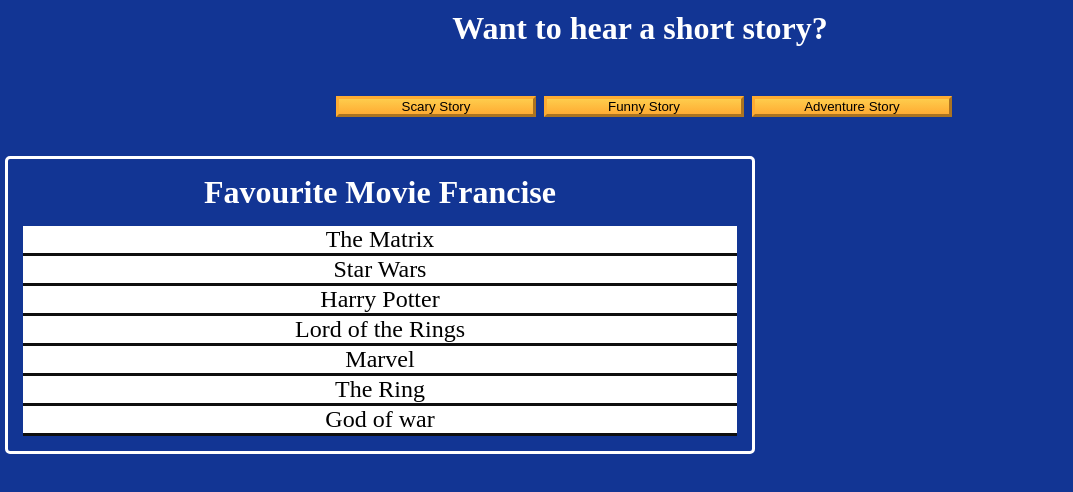
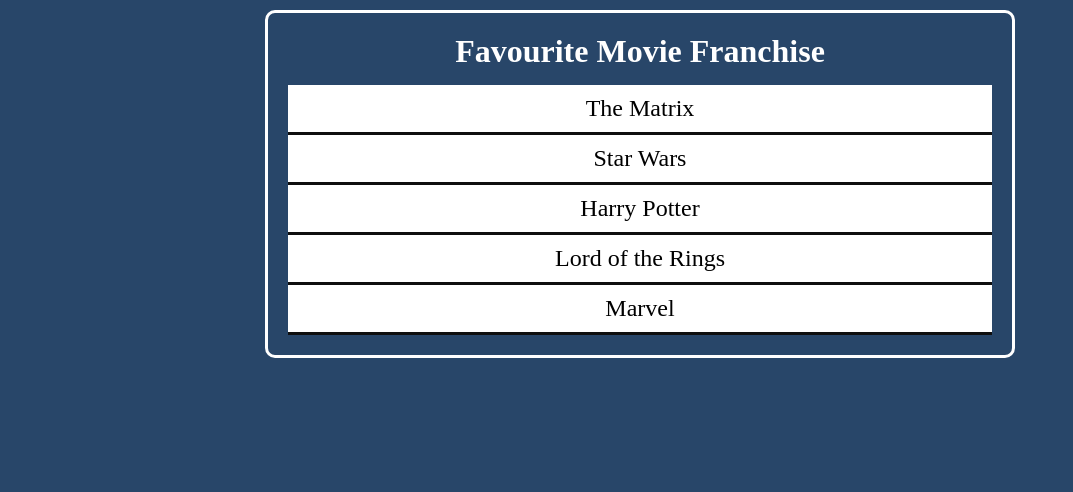
Before and after one commit to LevonHill/freecodecampstuff, a plain HTML site: page DOM-Apps/index.html in a window 1280 px wide. Shown: the whole page, without its empty margins (0-1073 px from the left). Drawn offline with Linux system fonts and the light colour scheme.

Commit message:
folloowing dom tutorial

```diff
--- /dev/null
+++ b/DOM-Apps/event.css
@@ -0,0 +1,40 @@
+:root{
+    --primary-color: #113552;
+    --border-color: #fff;
+}
+
+
+body{
+   background-color: #365a77;
+   margin: 5px;
+}
+.title{
+    text-align: center;
+    margin-top: 5px;
+}
+.box{
+    display: flex;
+    flex-direction: row;
+    gap:5px;
+
+}
+.container{
+    color: #fff;
+    height: 350px;
+    margin: 20px;
+    width:300px;
+    display:flex ;
+    flex-direction: column;
+    justify-content: center;
+    align-items: center;
+
+    border: 2px solid #fff;
+    border-radius: 10px;
+}
+.container button{
+
+    border: 10px;
+    border-radius: 10px;
+    padding: 10px;
+    margin: 10px;
+}
--- a/DOM-Apps/index.css
+++ b/DOM-Apps/index.css
@@ -7,7 +7,7 @@
 }
 
 :root {
-    --dark-grey: #123594;
+    --dark-grey:#284669;
     --black: #000;
     --white: #fff;
     --golden-yellow: #fecc4c;
@@ -18,7 +18,11 @@
 }
 
 body {
-    background-color: var(--dark-grey);
+    margin: 5px;
+    display: flex;
+    flex-direction: column;
+    align-items: center;
+    background: var(--dark-grey);
     color: var(--white);
 }
 
@@ -33,11 +37,12 @@ h1 {
 
 .container{
     width: 750px;
-    padding: 5px;
+    padding: 10px;
     margin: 5px;
     border: 3px solid #fff;
-    border-radius: 5px;
+    border-radius: 10px;
 }
+
 
 .container div{
     background-color: #fff;
@@ -51,6 +56,7 @@ margin: 10px;
 
 }
 .container li{
+    padding: 10px;
     background-color: #fff;
     color: #000;
 }
--- a/DOM-Apps/index.html
+++ b/DOM-Apps/index.html
@@ -9,17 +9,9 @@
     <title>Domipulation Page</title>
   </head>
   <body>
-    <h1>Want to hear a short story?</h1>
-    <main class="story-container">
-      <div class="btn-container">
-        <p id="result"></p>
-        <button id="scary-btn" class="btn">Scary Story</button>
-        <button id="funny-btn" class="btn">Funny Story</button>
-        <button id="adventure-btn" class="btn">Adventure Story</button>
-      </div>
-    </main>
+
     <div class="container">
-      <h1 id="main-heading">Favourite Movie Francise</h1>
+      <h1 id="main-heading">Favourite Movie Franchise</h1>
       <ul>
         <li class="list-item divider">The Matrix</li>
         <li class="list-item divider">Star Wars</li>
--- a/DOM-Apps/index.js
+++ b/DOM-Apps/index.js
@@ -44,15 +44,15 @@
 
 //creating elements
 
-const ul = document.querySelector("ul");
+//const ul = document.querySelector("ul");
 
-const li = document.createElement('li');
+//const li = document.createElement('li');
 
 //ADDING ELEMENTS need to append first
-ul.append(li)
+//ul.append(li)
 
 //modify the text can use innertext use this , textcontent, and innerhtml
-li.innerText = "The Ring";
+//li.innerText = "The Ring";
 
 
 
@@ -62,16 +62,25 @@ li.innerText = "The Ring";
 //const title = document.querySelector('#main-heading');
 //console.log(title);
 
-li.classList.add('list-item')
-li.classList.add('divider')
+//li.classList.add('list-item')
+//li.classList.add('divider')
 
-const parentUL = document.querySelector('ul');
-const anotherLi = document.createElement('li');
-parentUL.append(anotherLi)
+//const parentUL = document.querySelector('ul');
+//const anotherLi = document.createElement('li');
+//parentUL.append(anotherLi)
 
-anotherLi.innerText = "God of war"
-anotherLi.classList.add('list-item')
-anotherLi.classList.add('divider')
+//anotherLi.innerText = "UnderWorld"
+//anotherLi.classList.add('list-item')
+//anotherLi.classList.add('divider')
+
+//const yetAnotherUl = document.querySelector('ul');
+//const yetAnotherLi = document.createElement('li');
+
+//yetAnotherUl.append(yetAnotherLi)
+
+//yetAnotherLi.innerText = "Alien"
+//yetAnotherLi.classList.add('list-item')
+//yetAnotherLi.classList.add('divider')
 
 //remove element
 //li.remove();
@@ -79,3 +88,28 @@ anotherLi.classList.add('divider')
 
 
 // now lets learn how to navigate the dom
+//traverse the dom
+// parent node traversal
+//child node traversal
+//sibling node traversal
+
+//let ul_traverse = document.querySelector('ul');
+//to find parent node use
+//console.log(ul_traverse.parentNode.parentNode); //allows you to move up the dom tree by parent node
+//console.log(ul_traverse.parentElement);//both options move up the dom, use parent node though
+//nodes are considered parents ,child or sibling,
+
+
+//traverse down the dom
+
+//let ul = document.querySelector('ul');
+//console.log(ul.firstChild);
+//console.log(ul.lastChild);
+//console.log(ul.childNodes);
+
+//sibling node traversal
+let ul = document.querySelector('ul');
+const div = document.querySelector('div');
+console.log(ul.previousElementSibling);
+console.log(ul.nextSibling);
+console.log(ul.nextElementSibling);//no element nnode after ul.
```
Also changed, not shown: DOM-Apps/event-dom.html (added, +35 -0 lines), DOM-Apps/dom-tree-visual-rep/image (10).jpg (added), DOM-Apps/event-handle.js (added).
